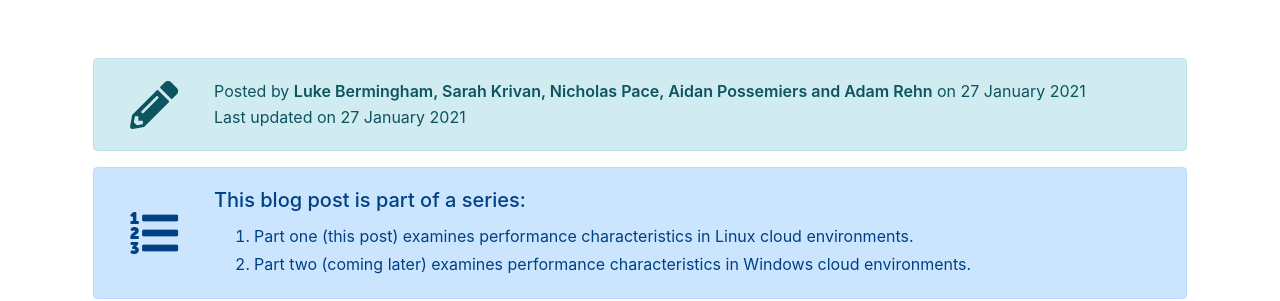
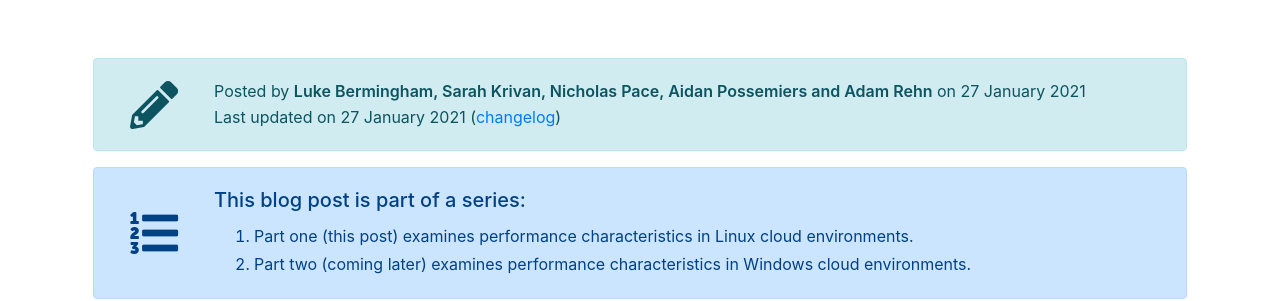
Before and after one commit to UnrealContainers/unrealcontainers.github.io, a Jekyll site: the page built from collections/_posts/2021-01-27-investigating-unreal-engine-performance-in-linux-cloud-environments.md, in a window 1280 px wide and 900 px high. Shown: the part 396-697 px from the top of the window. Built offline with Jekyll 4.4.1, drawn with Linux system fonts in a browser that asks for light colours.

Commit message:
Add changelog link to blog posts

```diff
--- a/_layouts/post.html
+++ b/_layouts/post.html
@@ -5,7 +5,7 @@ layout: default
 {% capture _alert_content %}
 <p>
 	Posted by <strong>{{ page.author | escape }}</strong> on {{ page.date | date: '%e %B %Y' }}<br>
-	Last updated on {{ page.updated | date: '%e %B %Y' }}
+	Last updated on {{ page.updated | date: '%e %B %Y' }} (<a href="https://github.com/UnrealContainers/unrealcontainers.github.io/commits/master/collections/{{ page.relative_path | uri_escape }}">changelog</a>)
 </p>
 {% endcapture %}
 {% include alerts/post-metadata.html content=_alert_content %}
```
